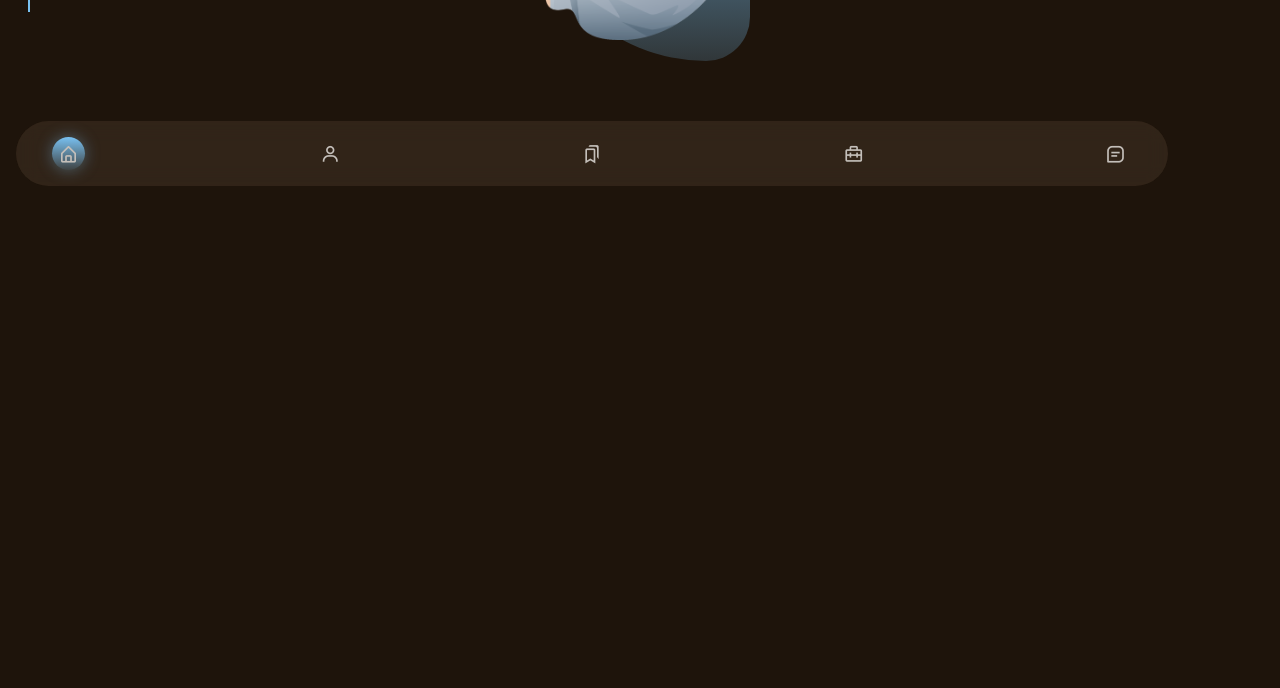
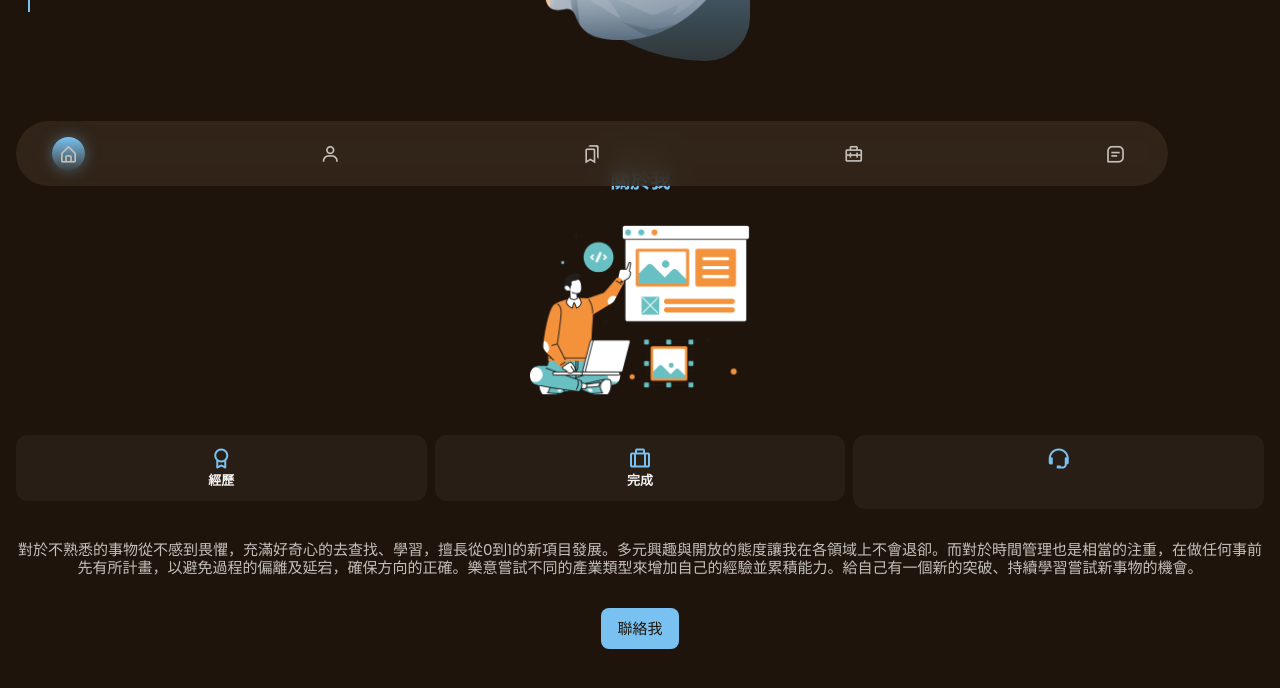
Before and after one commit to chanze7995/Portfolio, a website built with webpack: page src/index.html in a window 1280 px wide. Shown: the part 598-1286 px from the top of the page. Before the commit the page ends 800 px from the top, so only its background shows below. Built offline with nearby package versions, Linux system fonts and the light colour scheme.

Commit message:
Create About Section

```diff
--- a/src/assets/scss/all.scss
+++ b/src/assets/scss/all.scss
@@ -7,7 +7,7 @@
 // element
 @import "./element/header";
 @import "./element/home";
-// @import "./element/about";
+@import "./element/about";
 // @import "./element/skills";
 // @import "./element/services";
 // @import "./element/sideProject";
--- a/src/assets/scss/config/_reusable.scss
+++ b/src/assets/scss/config/_reusable.scss
@@ -23,13 +23,14 @@
 }
 
 .section__title {
+  margin-bottom: 2rem;
   font-size: $h2-font-size;
   color: $primary-color;
-  margin-bottom: 2rem;
 }
 
 .section__subtitle {
   display: block;
+  margin-bottom: 0.5rem;
   font-size: $smaller-font-size;
   color: $text-color-light;
 }
--- /dev/null
+++ b/src/assets/scss/element/_about.scss
@@ -0,0 +1,44 @@
+.about__container {
+  row-gap: 2.5rem;
+}
+
+.about__img {
+  width: 220px;
+  // border-radius: 1.5rem;
+  justify-self: center;
+}
+
+.about__data {
+  text-align: center;
+}
+
+.about__info {
+  display: grid;
+  grid-template-columns: repeat(3, 1fr);
+  gap: 0.5rem;
+  margin-bottom: 2rem;
+}
+
+.about__box {
+  padding: 0.75rem 0.5rem;
+  border-radius: 0.75rem;
+  background-color: $container-color;
+}
+
+.about__icon {
+  margin-bottom: 0.5rem;
+  font-size: 1.5rem;
+  color: $primary-color;
+}
+
+.about__title {
+  font-size: $small-font-size;
+}
+
+.about__subtitle {
+  font-size: $tiny-font-size;
+}
+
+.about__description {
+  margin-bottom: 2rem;
+}
--- a/src/index.html
+++ b/src/index.html
@@ -78,6 +78,48 @@
         </a>
       </div>
     </section>
+    <section class="about section" id="about">
+      <span class="section__subtitle">我的介紹</span>
+      <h2 class="section__title">關於我</h2>
+      <div class="about__container container grid">
+        <img src="<%= require('./assets/images/main.png')%>" alt="" class="about__img">
+        <div class="about__data">
+          <div class="about__info">
+            <div class="about__box about__icon">
+              <i class='bx bx-award'></i>
+              <h3 class="about__title">經歷</h3>
+              <span class="about__subtitle"></span>
+            </div>
+            <div class="about__box about__icon">
+              <i class='bx bx-briefcase-alt'></i>
+              <h3 class="about__title">完成</h3>
+              <span class="about__subtitle"></span>
+            </div>
+            <div class="about__box">
+              <i class='bx bx-support about__icon'></i>
+              <h3 class="about__title"></h3>
+              <span class="about__subtitle"></span>
+            </div>
+          </div>
+          <p class="about__description">
+            對於不熟悉的事物從不感到畏懼，充滿好奇心的去查找、學習，擅長從0到1的新項目發展。多元興趣與開放的態度讓我在各領域上不會退卻。而對於時間管理也是相當的注重，在做任何事前先有所計畫，以避免過程的偏離及延宕，確保方向的正確。樂意嘗試不同的產業類型來增加自己的經驗並累積能力。給自己有一個新的突破、持續學習嘗試新事物的機會。
+          </p>
+          <a href="#contact" class="button">聯絡我</a>
+        </div>
+      </div>
+    </section>
+    <section class="skills section" id="skills">
+
+    </section>
+    <section class="services section" id="services">
+
+    </section>
+    <section class="sideProject section" id="sideProject">
+
+    </section>
+    <section class="contact section" id="contact">
+
+    </section>
 </main>
 </body>
 </html>
```
